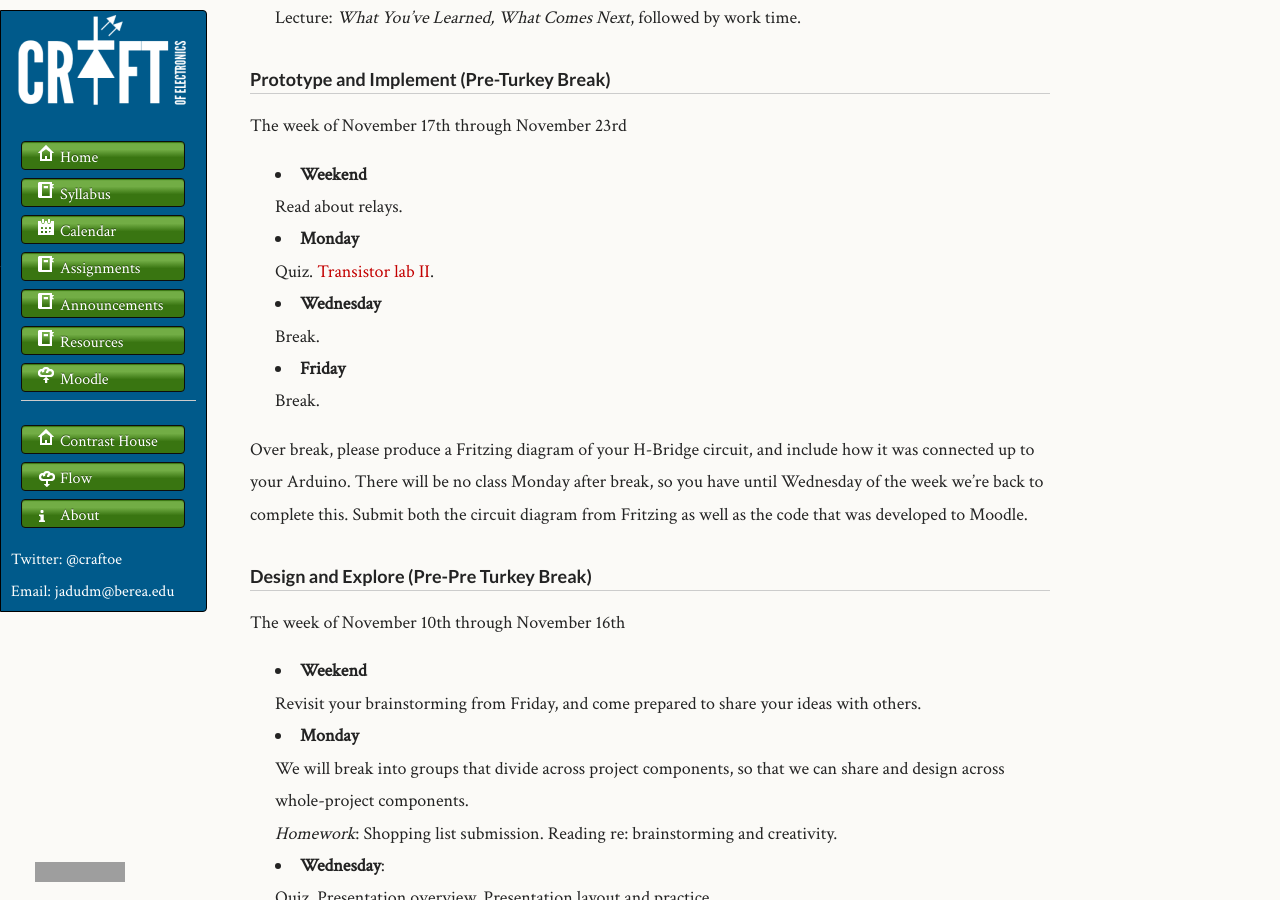
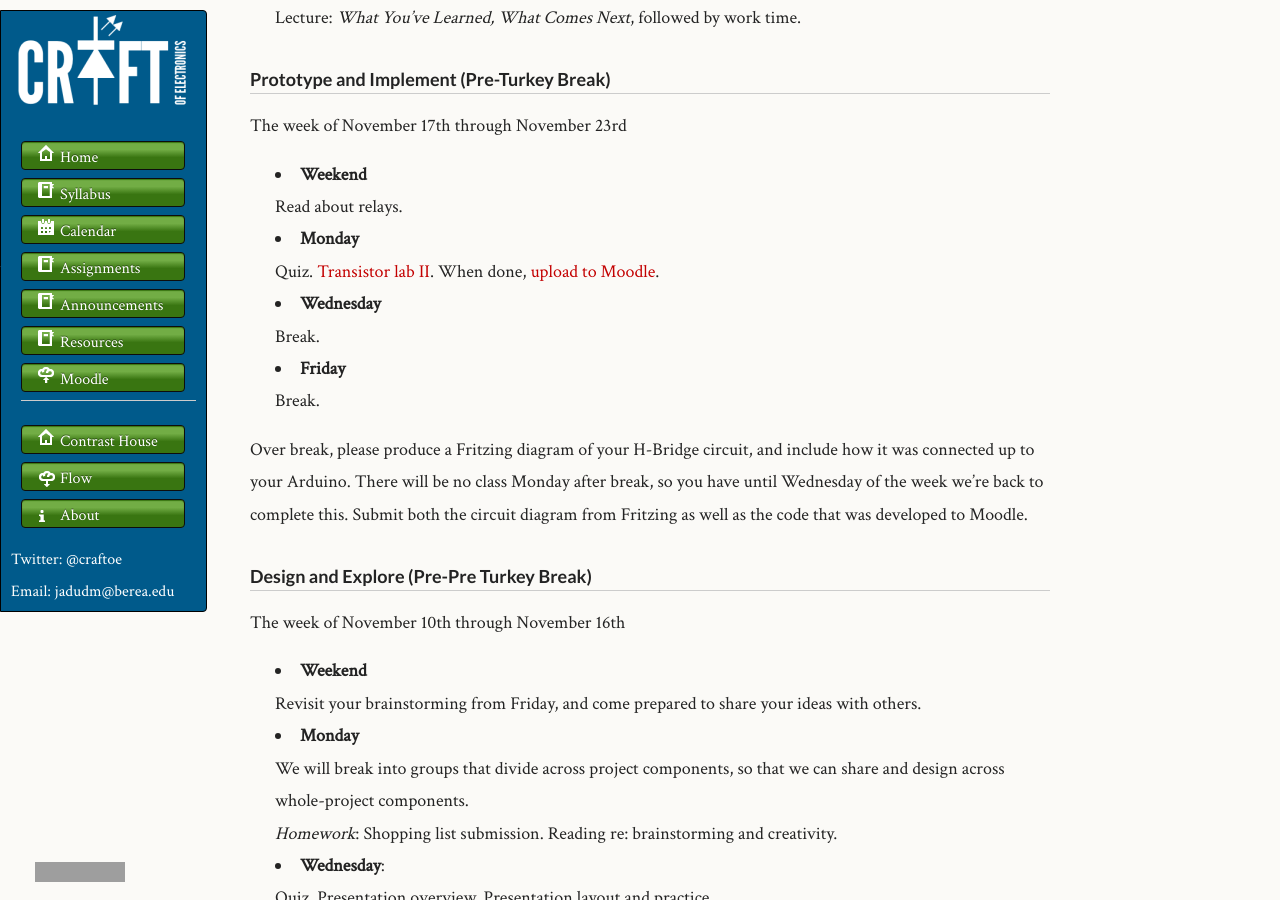
Before and after one commit to craftofelectronics/craftofelectronics.github.com, a Jekyll site: the page built from index.md, in a window 1280 px wide and 900 px high, scrolled down 1242 px. Built offline with Jekyll 4.4.1, drawn with Linux system fonts in a browser that asks for light colours; grey boxes are pictures that could not be loaded.

Commit message:
Updated where to submit.

```diff
--- a/index.md
+++ b/index.md
@@ -36,7 +36,7 @@ Your [final reports are due by or before the final exam slot](/assignments/final
 The week of November 17th through November 23rd
 
 * **Weekend** <br/> Read about relays.
-* **Monday** <br/> Quiz. [Transistor lab II](assignments/the-h-bridge.html).
+* **Monday** <br/> Quiz. [Transistor lab II](assignments/the-h-bridge.html). When done, [upload to Moodle](http://moodle.berea.edu/mod/assignment/view.php?id=61672).
 * **Wednesday** <br/> Break.
 * **Friday** <br/> Break.
 
```
Also changed, not shown: assignments/the-h-bridge.md (+2 -0 lines).
